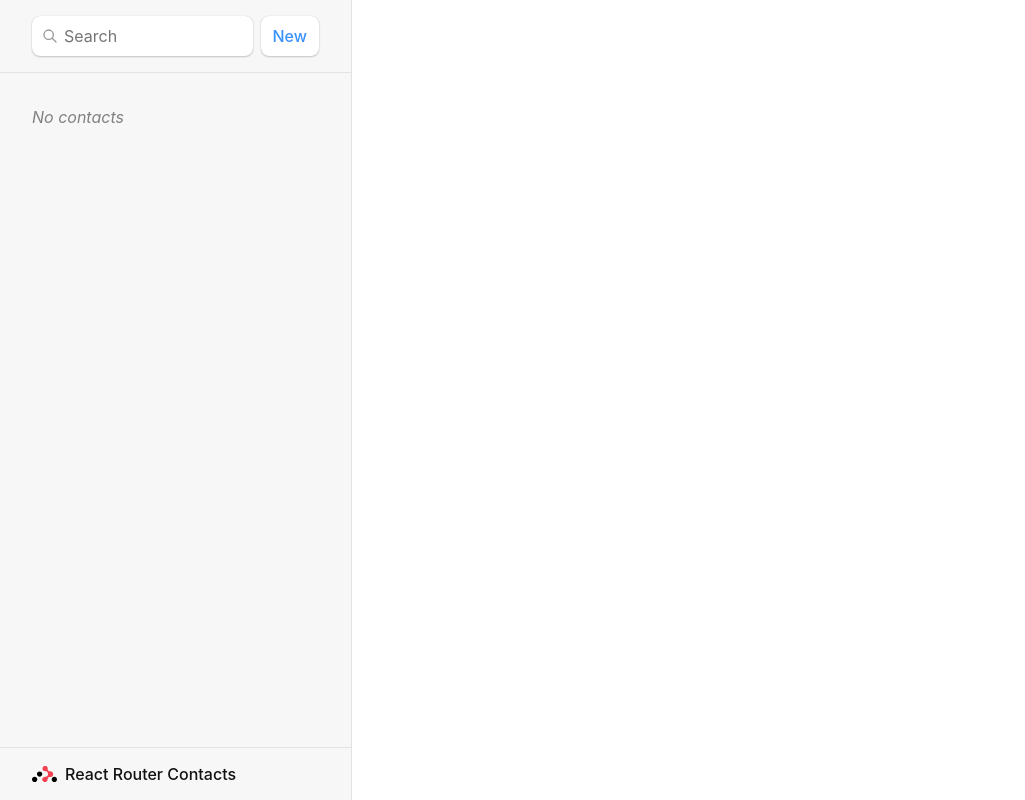
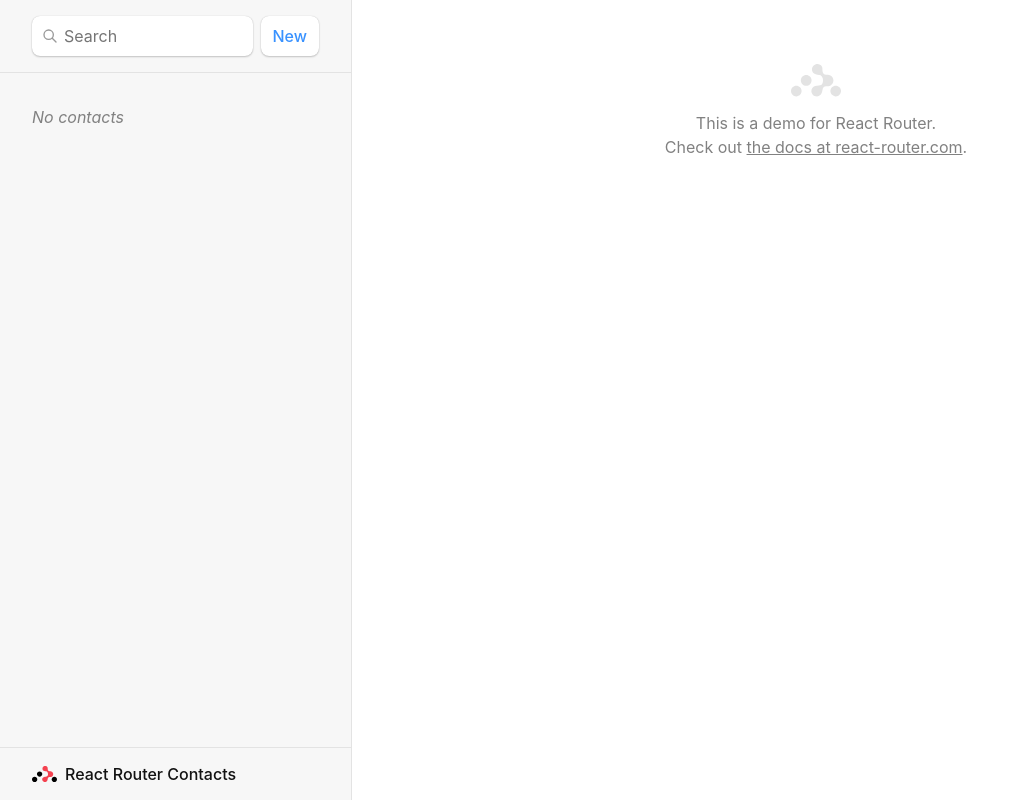
Before and after one commit to emondewan00/crash-course-practice, a React (Vite) app: page / in a window 1280 px wide. Shown: the whole page, without its empty margins (0-1025 px from the left). Built offline with nearby package versions, Linux system fonts and the light colour scheme.

Commit message:
add edit,add,delete featur

```diff
--- a/src/EditContact.jsx
+++ b/src/EditContact.jsx
@@ -1,8 +1,8 @@
-import { Form, useLoaderData } from "react-router-dom";
+import { Form, useLoaderData, useNavigate } from "react-router-dom";
 
 export default function EditContact() {
   const { contact } = useLoaderData();
-
+  const navigate = useNavigate();
   return (
     <Form method="post" id="contact-form">
       <p>
@@ -47,7 +47,9 @@ export default function EditContact() {
       </label>
       <p>
         <button type="submit">Save</button>
-        <button type="button">Cancel</button>
+        <button type="button" onClick={() => navigate(-1)}>
+          Cancel
+        </button>
       </p>
     </Form>
   );
--- /dev/null
+++ b/src/Index.jsx
@@ -0,0 +1,10 @@
+export default function Index() {
+  return (
+    <p id="zero-state">
+      This is a demo for React Router.
+      <br />
+      Check out{" "}
+      <a href="https://reactrouter.com">the docs at react-router.com</a>.
+    </p>
+  );
+}
--- a/src/actions/contactActions.js
+++ b/src/actions/contactActions.js
@@ -1,5 +1,5 @@
 import { redirect } from "react-router-dom";
-import { createContact, updateContact } from "../contacts";
+import { createContact, deleteContact, updateContact } from "../contacts";
 
 export async function createContactAction() {
   const contact = await createContact();
@@ -12,3 +12,8 @@ export async function updateContactAction({ request, params }) {
   await updateContact(params.contactId, updates);
   return redirect(`/contacts/${params.contactId}`);
 }
+
+export async function destroyAction({ params }) {
+  await deleteContact(params.contactId);
+  return redirect("/");
+}
--- a/src/main.jsx
+++ b/src/main.jsx
@@ -8,9 +8,11 @@ import Contact from "./Contact";
 import { getContactLoader, getContactsLoader } from "./loader/contactsLoader";
 import {
   createContactAction,
+  destroyAction,
   updateContactAction,
 } from "./actions/contactActions";
 import EditContact from "./EditContact";
+import Index from "./Index";
 const router = createBrowserRouter([
   {
     path: "/",
@@ -19,6 +21,7 @@ const router = createBrowserRouter([
     loader: getContactsLoader,
     action: createContactAction,
     children: [
+      { index: true, element: <Index /> },
       {
         path: "/contacts/:contactId",
         element: <Contact />,
@@ -30,6 +33,11 @@ const router = createBrowserRouter([
         loader: getContactLoader,
         action: updateContactAction,
       },
+      {
+        path: "/contacts/:contactId/destroy",
+        errorElement: <div>Ops something went wrong</div>,
+        action: destroyAction,
+      },
     ],
   },
 ]);
```
